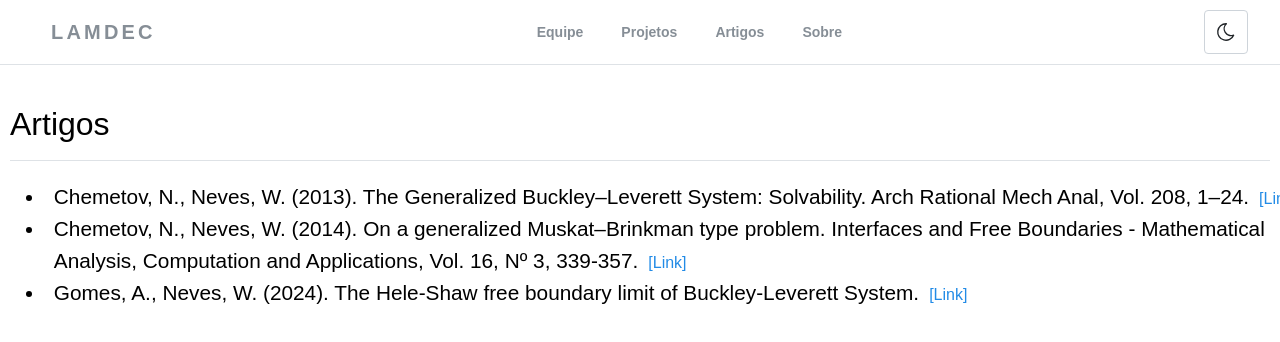
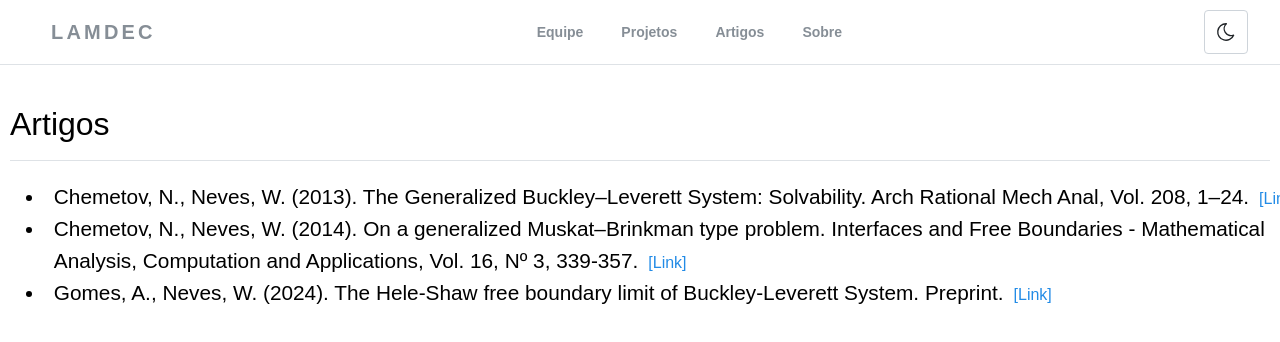
Before and after one commit to LAMDEC/lamdec.github.io, a React (Vite) app: page /#/Artigos in a window 1280 px wide. Shown: the top 342 px of the page. Built offline with nearby package versions, Linux system fonts and the light colour scheme.

Commit message:
modifica artigo preprint

```diff
--- a/src/ArtigosPage.tsx
+++ b/src/ArtigosPage.tsx
@@ -41,7 +41,7 @@ export function ArtigosPage() {
         </List.Item>
         <List.Item>
           Gomes, A., Neves, W. (2024). The Hele-Shaw free boundary limit of
-          Buckley-Leverett System.
+          Buckley-Leverett System. Preprint.
           <Anchor
             href="https://arxiv.org/abs/2404.09781"
             target="_blank"
```
